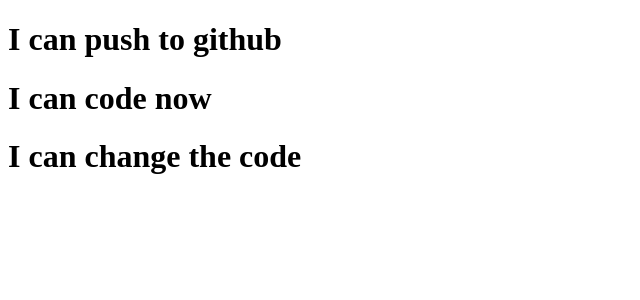
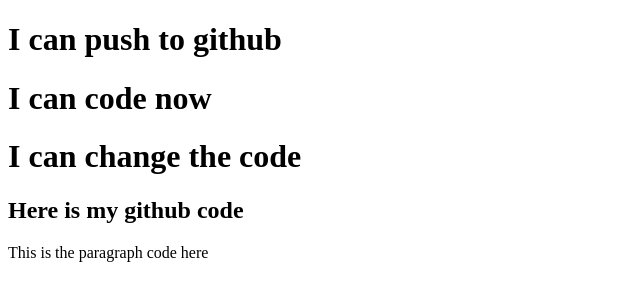
Before and after one commit to Foysalhossain/my-second-repo, a plain HTML site: page index.html in a window 1280 px wide. Shown: the whole page, without its empty margins (0-640 px from the left). Drawn offline with Linux system fonts and the light colour scheme.

Commit message:
some code here

```diff
--- a/index.html
+++ b/index.html
@@ -11,6 +11,8 @@
     <h1>I can push to github</h1>
     <h1>I can code now</h1>
     <h1>I can change the code</h1>
+    <h2>Here is my github code</h2>
+    <p>This is the paragraph code here</p>
 
 </body>
 </html>
```
